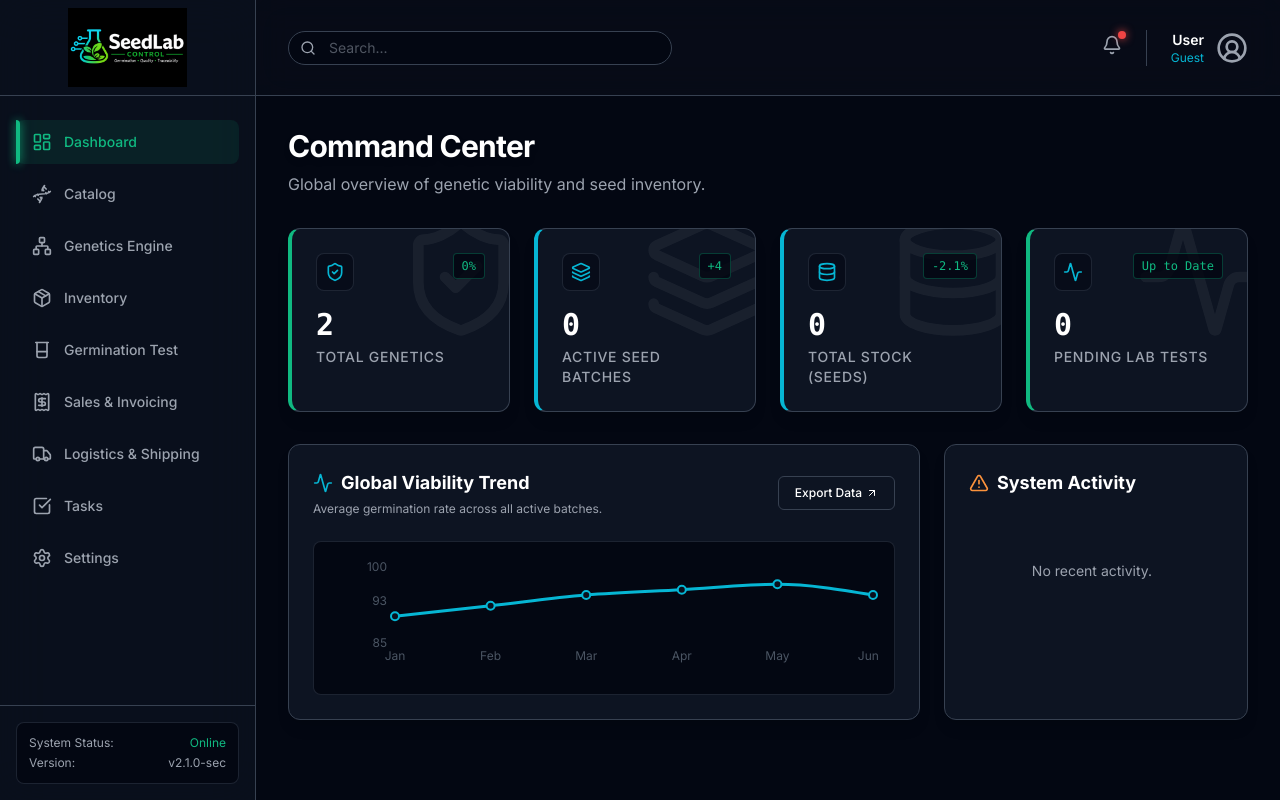
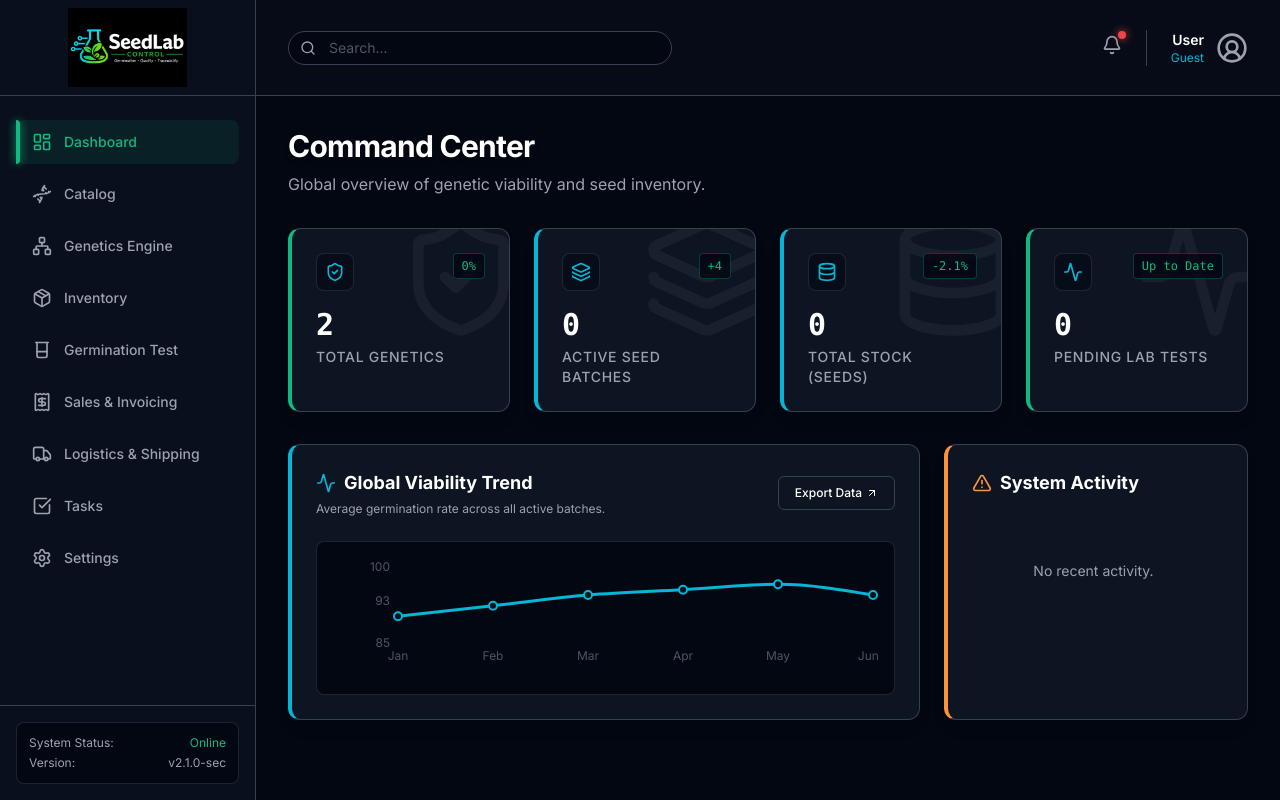
Before and after one commit to perellinaresborja-ai/SeedLab-Control, a React (Vite) app in the folder frontend/: page / in a window 1280 px wide. Built offline with nearby package versions, Linux system fonts and the light colour scheme.

Commit message:
style: fix remaining cards to match dashboard style

```diff
--- a/frontend/src/pages/Dashboard.jsx
+++ b/frontend/src/pages/Dashboard.jsx
@@ -82,7 +82,7 @@ export default function Dashboard() {
 
       <div className="grid grid-cols-1 lg:grid-cols-3 gap-6 flex-1">
         {/* Main Chart */}
-        <motion.div initial={{ opacity: 0, scale: 0.95 }} animate={{ opacity: 1, scale: 1 }} transition={{ delay: 0.4 }} className="glass-panel p-6 lg:col-span-2 flex flex-col h-full">
+        <motion.div initial={{ opacity: 0, scale: 0.95 }} animate={{ opacity: 1, scale: 1 }} transition={{ delay: 0.4 }} className="glass-panel p-6 lg:col-span-2 flex flex-col h-full border-l-4 border-l-primary-cyan">
           <div className="flex justify-between items-center mb-6">
             <div>
               <h3 className="text-lg font-bold text-white flex items-center">
@@ -112,7 +112,7 @@ export default function Dashboard() {
         </motion.div>
 
         {/* Activity Feed */}
-        <motion.div initial={{ opacity: 0, x: 20 }} animate={{ opacity: 1, x: 0 }} transition={{ delay: 0.5 }} className="glass-panel p-6 flex flex-col h-full overflow-hidden">
+        <motion.div initial={{ opacity: 0, x: 20 }} animate={{ opacity: 1, x: 0 }} transition={{ delay: 0.5 }} className="glass-panel p-6 flex flex-col h-full overflow-hidden border-l-4 border-l-orange-400">
           <div className="flex items-center mb-6">
             <AlertTriangle className="w-5 h-5 mr-2 text-orange-400" />
             <h3 className="text-lg font-bold text-white">System Activity</h3>
--- a/frontend/src/pages/Lab.jsx
+++ b/frontend/src/pages/Lab.jsx
@@ -248,7 +248,7 @@ export default function Lab() {
               </div>
             </motion.div>
 
-            <motion.div initial={{opacity:0, x:-20}} animate={{opacity:1, x:0}} transition={{delay: 0.1}} className="glass-panel p-5 bg-gradient-to-b from-card/80 to-background">
+            <motion.div initial={{opacity:0, x:-20}} animate={{opacity:1, x:0}} transition={{delay: 0.1}} className="glass-panel p-5 bg-gradient-to-b from-card/80 to-background border-l-4 border-l-blue-500">
               <h3 className="text-sm font-semibold text-text-muted uppercase tracking-wider mb-4 flex items-center"><Activity className="w-4 h-4 mr-2"/> Real-Time Telemetry</h3>
               <div className="space-y-4">
                 <div>
@@ -268,7 +268,7 @@ export default function Lab() {
               </div>
             </motion.div>
 
-            <motion.div initial={{opacity:0, x:-20}} animate={{opacity:1, x:0}} transition={{delay: 0.2}} className="glass-panel p-5 border border-primary-green/30 relative overflow-hidden">
+            <motion.div initial={{opacity:0, x:-20}} animate={{opacity:1, x:0}} transition={{delay: 0.2}} className="glass-panel p-5 border border-primary-green/30 relative overflow-hidden border-l-4 border-l-primary-green">
               <div className="absolute inset-0 bg-primary-green/5 blur-xl"></div>
               <h3 className="text-sm font-semibold text-text-muted uppercase tracking-wider mb-2 relative z-10">Automated Decision</h3>
               <div className="flex items-center space-x-3 relative z-10">
@@ -286,7 +286,7 @@ export default function Lab() {
 
           {/* Right Column */}
           <div className="lg:col-span-3 flex flex-col h-full space-y-6">
-            <motion.div initial={{opacity:0, y:10}} animate={{opacity:1, y:0}} transition={{delay: 0.3}} className="glass-panel p-6 flex-1 flex flex-col">
+            <motion.div initial={{opacity:0, y:10}} animate={{opacity:1, y:0}} transition={{delay: 0.3}} className="glass-panel p-6 flex-1 flex flex-col border-l-4 border-l-purple-500">
               <div className="flex justify-between items-center mb-6">
                 <h3 className="text-lg font-bold text-white flex items-center"><Microscope className="w-5 h-5 mr-2 text-primary-cyan"/> Daily Tracking Grid</h3>
                 <button onClick={handleSaveDraft} className="text-xs bg-background border border-border text-text-muted px-3 py-1.5 rounded flex items-center hover:text-white hover:border-primary-cyan transition-colors" disabled={activeTest.status === 'Completed'}>
@@ -375,7 +375,7 @@ export default function Lab() {
               </div>
             </motion.div>
 
-            <motion.div initial={{opacity:0, y:10}} animate={{opacity:1, y:0}} transition={{delay: 0.4}} className="glass-panel p-6 bg-[#06111f] border-primary-cyan/20">
+            <motion.div initial={{opacity:0, y:10}} animate={{opacity:1, y:0}} transition={{delay: 0.4}} className="glass-panel p-6 bg-[#06111f] border-primary-cyan/20 border-l-4 border-l-orange-400">
               <div className="flex flex-col md:flex-row justify-between items-center gap-4">
                 <div>
                   <h3 className="text-lg font-bold text-white flex items-center mb-1"><FileSignature className="w-5 h-5 mr-2 text-primary-cyan"/> Cryptographic Sign-off</h3>
```
